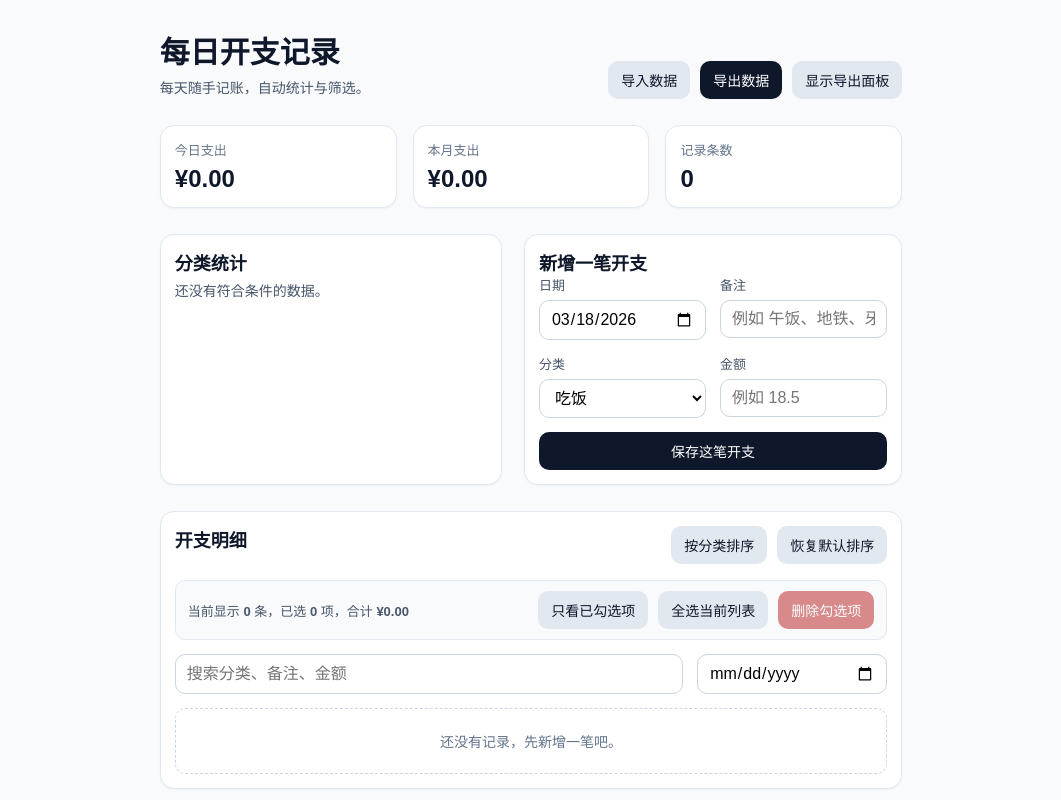
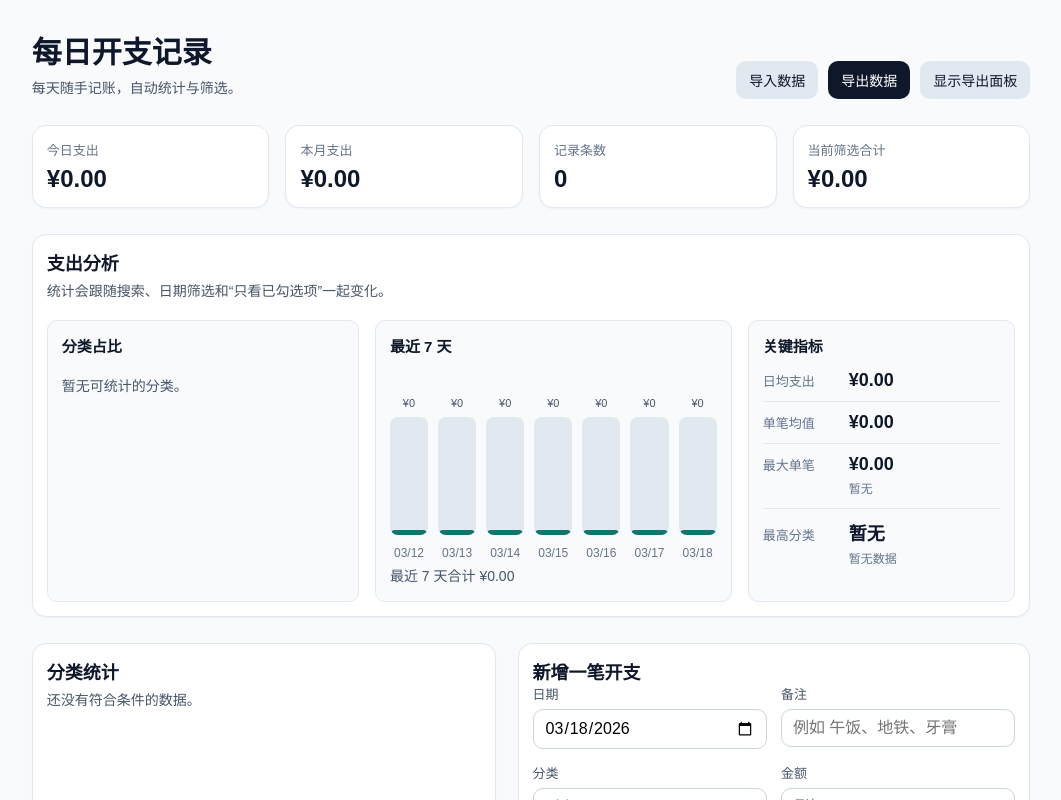
Before and after one commit to Averia729/expense-tracker, a React (Vite) app: page / in a window 1280 px wide. Shown: the top 800 px of the page, without its empty margins (109-1170 px from the left). Built offline with nearby package versions, Linux system fonts and the light colour scheme.

Commit message:
Add expense analytics dashboard

```diff
--- a/src/App.tsx
+++ b/src/App.tsx
@@ -39,6 +39,17 @@ const todayString = () => {
 };
 
 const currency = (n: number) => `¥${n.toFixed(2)}`;
+
+const dateStringFromOffset = (offset: number) => {
+  const d = new Date();
+  d.setDate(d.getDate() + offset);
+  const y = d.getFullYear();
+  const m = String(d.getMonth() + 1).padStart(2, "0");
+  const day = String(d.getDate()).padStart(2, "0");
+  return `${y}-${m}-${day}`;
+};
+
+const shortDate = (date: string) => date.slice(5).replace("-", "/");
 
 const defaultSort = (list: Expense[]) =>
   [...list].sort((a, b) => b.date.localeCompare(a.date) || b.createdAt - a.createdAt);
@@ -108,6 +119,36 @@ export default function App() {
     }
     return [...map.entries()].sort((a, b) => b[1] - a[1]);
   }, [filteredExpenses]);
+
+  const filteredTotal = useMemo(() => {
+    return filteredExpenses.reduce((sum, item) => sum + item.amount, 0);
+  }, [filteredExpenses]);
+
+  const activeDayCount = useMemo(() => {
+    return new Set(filteredExpenses.map((item) => item.date)).size;
+  }, [filteredExpenses]);
+
+  const averageDaily = activeDayCount === 0 ? 0 : filteredTotal / activeDayCount;
+  const averagePerExpense =
+    filteredExpenses.length === 0 ? 0 : filteredTotal / filteredExpenses.length;
+  const biggestExpense = filteredExpenses.reduce<Expense | null>((winner, item) => {
+    if (!winner || item.amount > winner.amount) return item;
+    return winner;
+  }, null);
+  const topCategory = categorySummary[0];
+
+  const sevenDayTrend = useMemo(() => {
+    return Array.from({ length: 7 }, (_, index) => {
+      const date = dateStringFromOffset(index - 6);
+      const total = expenses
+        .filter((item) => item.date === date)
+        .reduce((sum, item) => sum + item.amount, 0);
+      return { date, label: shortDate(date), total };
+    });
+  }, [expenses]);
+
+  const sevenDayMax = Math.max(...sevenDayTrend.map((item) => item.total), 1);
+  const sevenDayTotal = sevenDayTrend.reduce((sum, item) => sum + item.total, 0);
 
   const selectedTotal = useMemo(() => {
     return expenses
@@ -344,6 +385,92 @@ export default function App() {
             <div className="stat-title">记录条数</div>
             <div className="stat-value">{expenses.length}</div>
           </div>
+          <div className="card stat-card">
+            <div className="stat-title">当前筛选合计</div>
+            <div className="stat-value">{currency(filteredTotal)}</div>
+          </div>
+        </div>
+
+        <div className="card analytics-card">
+          <div className="section-head">
+            <div>
+              <h2>支出分析</h2>
+              <p className="tip">统计会跟随搜索、日期筛选和“只看已勾选项”一起变化。</p>
+            </div>
+          </div>
+
+          <div className="analytics-grid">
+            <div className="chart-panel">
+              <h3>分类占比</h3>
+              <div className="category-list compact">
+                {categorySummary.length === 0 ? (
+                  <p className="muted">暂无可统计的分类。</p>
+                ) : (
+                  categorySummary.map(([name, total]) => {
+                    const percent = filteredTotal === 0 ? 0 : (total / filteredTotal) * 100;
+
+                    return (
+                      <div key={name} className="category-item">
+                        <div className="category-row">
+                          <span>{name}</span>
+                          <strong>
+                            {currency(total)} · {percent.toFixed(0)}%
+                          </strong>
+                        </div>
+                        <div className="progress">
+                          <div className="progress-bar" style={{ width: `${percent}%` }} />
+                        </div>
+                      </div>
+                    );
+                  })
+                )}
+              </div>
+            </div>
+
+            <div className="chart-panel">
+              <h3>最近 7 天</h3>
+              <div className="bar-chart">
+                {sevenDayTrend.map((item) => {
+                  const height = item.total === 0 ? 4 : Math.max(10, (item.total / sevenDayMax) * 100);
+
+                  return (
+                    <div key={item.date} className="bar-item">
+                      <div className="bar-value">{item.total ? currency(item.total) : "¥0"}</div>
+                      <div className="bar-track">
+                        <div className="bar-fill" style={{ height: `${height}%` }} />
+                      </div>
+                      <div className="bar-label">{item.label}</div>
+                    </div>
+                  );
+                })}
+              </div>
+              <p className="tip">最近 7 天合计 {currency(sevenDayTotal)}</p>
+            </div>
+
+            <div className="chart-panel">
+              <h3>关键指标</h3>
+              <div className="insight-list">
+                <div className="insight-item">
+                  <span>日均支出</span>
+                  <strong>{currency(averageDaily)}</strong>
+                </div>
+                <div className="insight-item">
+                  <span>单笔均值</span>
+                  <strong>{currency(averagePerExpense)}</strong>
+                </div>
+                <div className="insight-item">
+                  <span>最大单笔</span>
+                  <strong>{biggestExpense ? currency(biggestExpense.amount) : "¥0.00"}</strong>
+                  <em>{biggestExpense ? `${biggestExpense.date} ${biggestExpense.note || biggestExpense.category}` : "暂无"}</em>
+                </div>
+                <div className="insight-item">
+                  <span>最高分类</span>
+                  <strong>{topCategory ? topCategory[0] : "暂无"}</strong>
+                  <em>{topCategory ? currency(topCategory[1]) : "暂无数据"}</em>
+                </div>
+              </div>
+            </div>
+          </div>
         </div>
 
         <div className="top-grid">
--- a/src/styles.css
+++ b/src/styles.css
@@ -28,7 +28,7 @@ textarea {
 }
 
 .container {
-  width: min(58vw, 860px);
+  width: min(78vw, 1120px);
   margin: 0 auto;
   display: flex;
   flex-direction: column;
@@ -94,7 +94,7 @@ h2 {
   width: 100%;
   display: grid;
   gap: 16px;
-  grid-template-columns: repeat(3, minmax(0, 1fr));
+  grid-template-columns: repeat(4, minmax(0, 1fr));
 }
 
 .stat-card {
@@ -111,6 +111,119 @@ h2 {
 .stat-value {
   font-size: 24px;
   font-weight: 700;
+}
+
+.analytics-card {
+  display: flex;
+  flex-direction: column;
+  gap: 2px;
+}
+
+.analytics-grid {
+  display: grid;
+  grid-template-columns: 1.05fr 1.2fr 0.9fr;
+  gap: 16px;
+}
+
+.chart-panel {
+  min-width: 0;
+  border: 1px solid #e2e8f0;
+  border-radius: 10px;
+  padding: 14px;
+  background: #f8fafc;
+}
+
+.chart-panel h3 {
+  margin: 0 0 14px;
+  font-size: 15px;
+}
+
+.compact {
+  gap: 12px;
+}
+
+.bar-chart {
+  display: grid;
+  grid-template-columns: repeat(7, minmax(0, 1fr));
+  gap: 10px;
+  align-items: end;
+  min-height: 190px;
+}
+
+.bar-item {
+  display: grid;
+  grid-template-rows: 34px 118px 18px;
+  gap: 7px;
+  min-width: 0;
+  text-align: center;
+  align-items: end;
+}
+
+.bar-value {
+  color: #475569;
+  font-size: 11px;
+  line-height: 1.2;
+  overflow-wrap: anywhere;
+}
+
+.bar-track {
+  width: 100%;
+  height: 118px;
+  border-radius: 8px;
+  background: #e2e8f0;
+  display: flex;
+  align-items: end;
+  overflow: hidden;
+}
+
+.bar-fill {
+  width: 100%;
+  min-height: 4px;
+  border-radius: 8px 8px 0 0;
+  background: #0f766e;
+}
+
+.bar-label {
+  color: #64748b;
+  font-size: 12px;
+}
+
+.insight-list {
+  display: grid;
+  gap: 10px;
+}
+
+.insight-item {
+  display: grid;
+  grid-template-columns: 76px minmax(0, 1fr);
+  gap: 6px 10px;
+  align-items: baseline;
+  border-bottom: 1px solid #e2e8f0;
+  padding-bottom: 10px;
+}
+
+.insight-item:last-child {
+  border-bottom: none;
+  padding-bottom: 0;
+}
+
+.insight-item span {
+  color: #64748b;
+  font-size: 13px;
+}
+
+.insight-item strong {
+  font-size: 18px;
+  overflow-wrap: anywhere;
+}
+
+.insight-item em {
+  grid-column: 2;
+  color: #64748b;
+  font-size: 12px;
+  font-style: normal;
+  line-height: 1.4;
+  overflow-wrap: anywhere;
 }
 
 .top-grid {
@@ -337,7 +450,15 @@ textarea {
 
 @media (max-width: 1200px) {
   .container {
-    width: min(68vw, 860px);
+    width: min(88vw, 1120px);
+  }
+
+  .stats-grid {
+    grid-template-columns: repeat(2, minmax(0, 1fr));
+  }
+
+  .analytics-grid {
+    grid-template-columns: 1fr;
   }
 }
 
```
